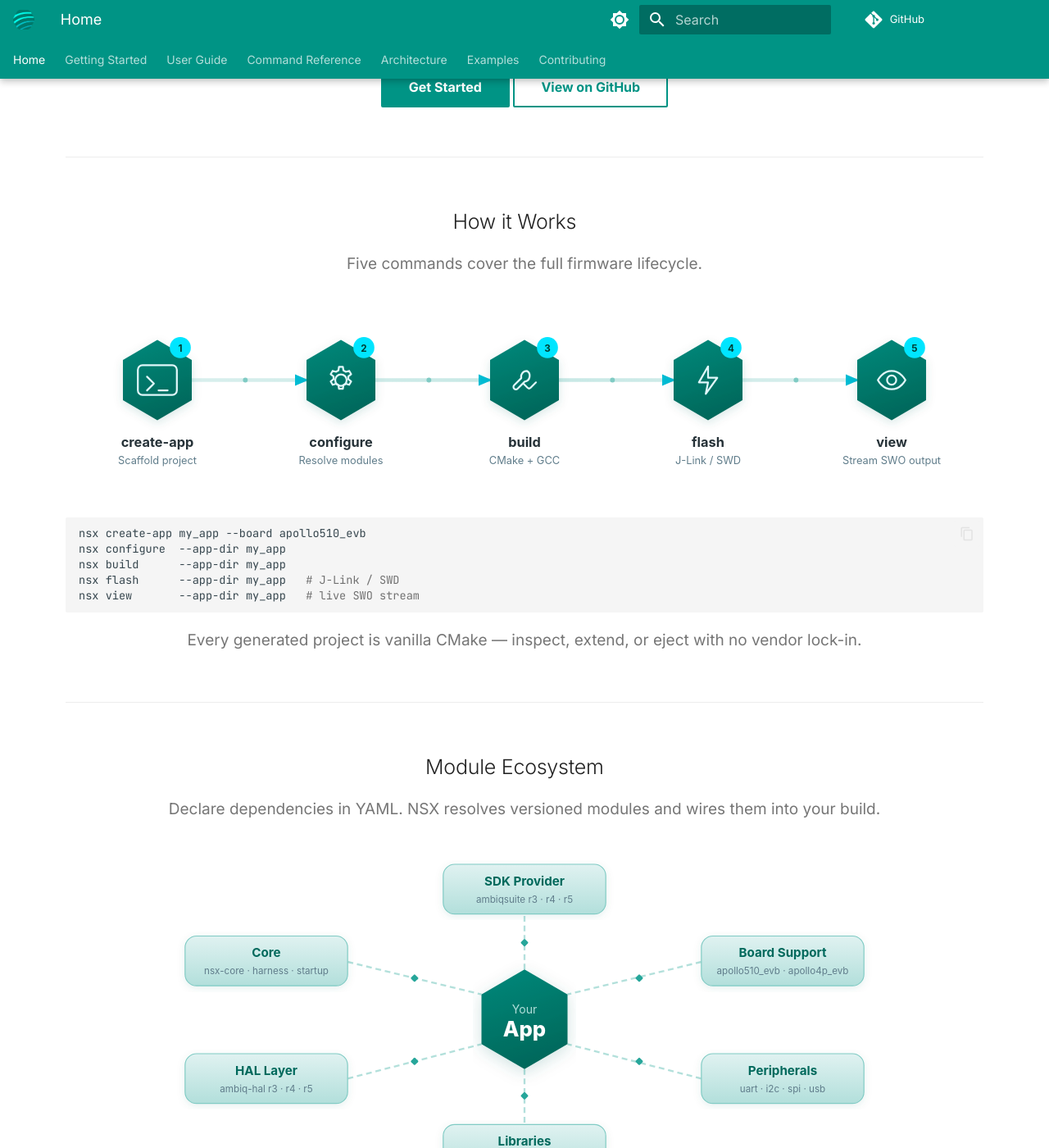
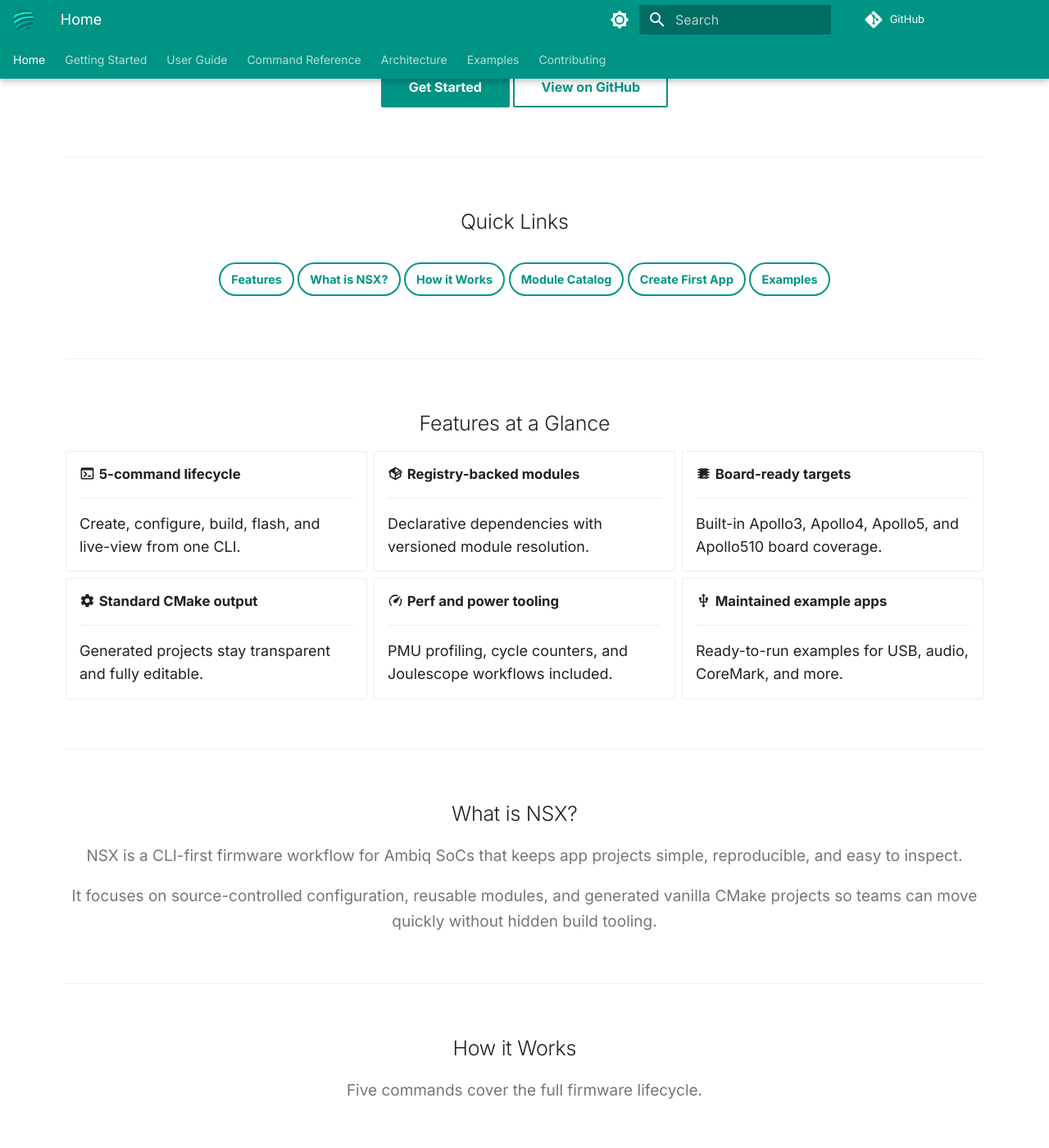
Before and after one commit to AmbiqAI/neuralspotx, an MkDocs documentation site: the page built from docs/index.md, in a window 1280 px wide and 1400 px high, scrolled down 712 px. Shown: the whole window at 82% size. Built offline with MkDocs 1.6.1 and Material for MkDocs 9.7.7, drawn with Linux system fonts in a browser that asks for light colours; comment, search, counter and statistics services are not loaded; some of the changed text lies outside the part shown.

Commit message:
docs: reorder homepage flow and add compact quick-links section

```diff
--- a/docs/index.md
+++ b/docs/index.md
@@ -21,6 +21,77 @@ stream live output in five commands.
 [View on GitHub](https://github.com/AmbiqAI/neuralspotx){ .md-button }
 
 </div>
+
+---
+
+## Quick Links
+
+<div class="quick-links" markdown>
+
+[Features](#features-at-a-glance){ .md-button }
+[What is NSX?](#what-is-nsx){ .md-button }
+[How it Works](#how-it-works){ .md-button }
+[Module Catalog](user-guide/module-catalog.md){ .md-button }
+[Create First App](getting-started/first-app.md){ .md-button }
+[Examples](examples/index.md){ .md-button }
+
+</div>
+
+---
+
+## Features at a Glance
+
+<div class="grid cards feature-cards" markdown>
+
+-   :material-console: __5-command lifecycle__
+
+    ---
+
+    Create, configure, build, flash, and live-view from one CLI.
+
+-   :material-package-variant: __Registry-backed modules__
+
+    ---
+
+    Declarative dependencies with versioned module resolution.
+
+-   :material-chip: __Board-ready targets__
+
+    ---
+
+    Built-in Apollo3, Apollo4, Apollo5, and Apollo510 board coverage.
+
+-   :material-cog: __Standard CMake output__
+
+    ---
+
+    Generated projects stay transparent and fully editable.
+
+-   :material-speedometer: __Perf and power tooling__
+
+    ---
+
+    PMU profiling, cycle counters, and Joulescope workflows included.
+
+-   :material-usb: __Maintained example apps__
+
+    ---
+
+    Ready-to-run examples for USB, audio, CoreMark, and more.
+
+</div>
+
+---
+
+## What is NSX?
+
+NSX is a CLI-first firmware workflow for Ambiq SoCs that keeps app projects
+simple, reproducible, and easy to inspect.
+{ .section-sub }
+
+It focuses on source-controlled configuration, reusable modules, and generated
+vanilla CMake projects so teams can move quickly without hidden build tooling.
+{ .section-sub }
 
 ---
 
@@ -55,56 +126,6 @@ Declare dependencies in YAML. NSX resolves versioned modules and wires them into
 
 Modules are plain Git repos with a `module.yaml` descriptor. Adding one is a pull request, not a toolchain project.
 { .section-sub }
-
----
-
-## Features
-
-<div class="grid cards" markdown>
-
--   :material-console: __CLI Lifecycle__
-
-    ---
-
-    `create-app` · `configure` · `build` · `flash` · `view` — the entire
-    workflow from scaffolding to live SWO output.
-
--   :material-package-variant: __Declarative Modules__
-
-    ---
-
-    Declare dependencies in YAML. NSX fetches versioned board support, HALs,
-    drivers, and libraries from the registry.
-
--   :material-chip: __Multi-Board Targets__
-
-    ---
-
-    Built-in definitions for Apollo3, Apollo4, and Apollo510 EVBs. One board
-    per app, pin-level config included.
-
--   :material-cog: __Standard CMake__
-
-    ---
-
-    No proprietary build system. Generated projects are vanilla CMake —
-    inspect, extend, or eject at any time.
-
--   :material-speedometer: __Performance Tooling__
-
-    ---
-
-    PMU profiling, Cortex-M cycle counters, and Joulescope power-measurement
-    scripts built in.
-
--   :material-usb: __Ready-Made Examples__
-
-    ---
-
-    Eight maintained examples — hello world, CoreMark, PMU, power benchmarking,
-    audio capture, USB serial, and USB RPC.
-
-</div>
 
 ---
 
--- a/docs/stylesheets/extra.css
+++ b/docs/stylesheets/extra.css
@@ -35,6 +35,20 @@
   margin-bottom: 1.5rem;
 }
 
+.quick-links {
+  display: flex;
+  flex-wrap: wrap;
+  justify-content: center;
+  gap: 0.5rem;
+  margin: 0.5rem 0 0;
+}
+.quick-links .md-button {
+  margin: 0;
+  padding: 0.35rem 0.65rem;
+  font-size: 0.72rem;
+  border-radius: 999px;
+}
+
 /* Subtitle paragraphs */
 .section-sub {
   text-align: center;
@@ -59,6 +73,18 @@
   font-weight: 600;
 }
 
+.landing .feature-cards > ul > li {
+  padding: 0.7rem 0.8rem;
+}
+.landing .feature-cards > ul > li > p {
+  font-size: 0.84rem;
+  line-height: 1.45;
+}
+.landing .feature-cards > ul > li > p:first-child {
+  font-size: 0.79rem;
+  line-height: 1.25;
+}
+
 /* ── Card grid for non-landing pages (getting-started, examples) ──── */
 .card-grid {
   display: grid;
```
